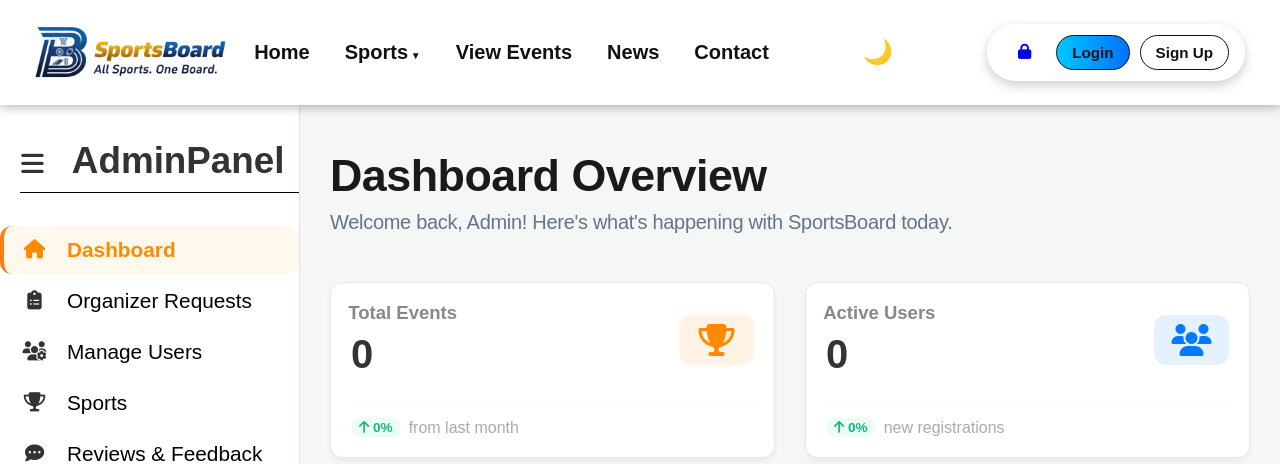
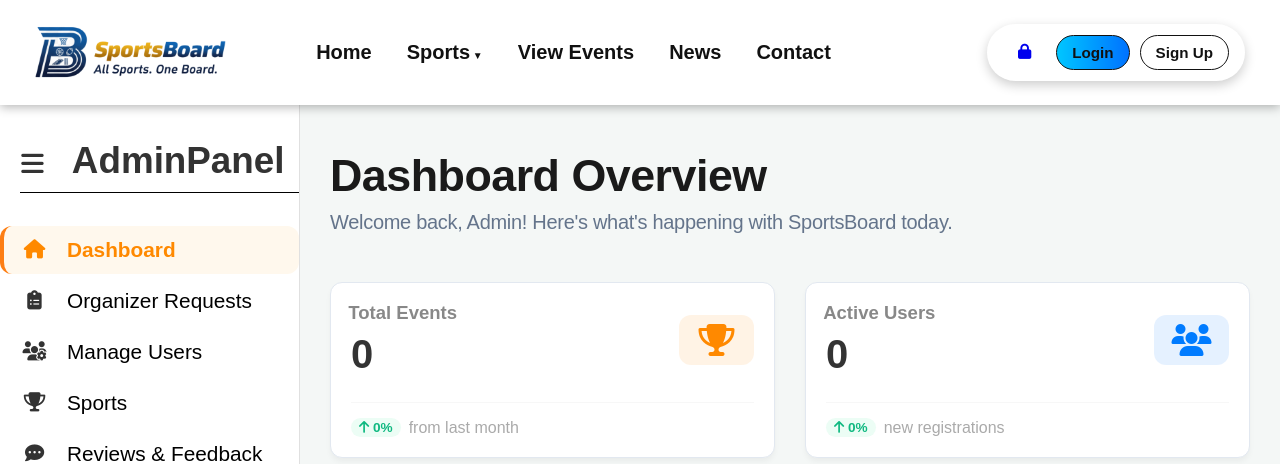
Before and after one commit to AnujaLamichhane/SportsBoard, a Django app: page /admin_panel/dashboard/ in a window 1280 px wide. Shown: the top 464 px of the page. Run offline with Django 5.2, Linux system fonts and the light colour scheme; data that the repository does not hold is empty; some libraries are stand-ins or nearby versions.

Commit message:
toggle option removed

```diff
--- a/homepage/templates/homepage/base.html
+++ b/homepage/templates/homepage/base.html
@@ -62,7 +62,7 @@
                 <!-- <li><a href="/admin_panel">ad</a></li> -->
 
             </ul>
-            <button id="themeToggle">🌙</button>
+<!--            <button id="themeToggle">🌙</button>-->
             <button class="menu-toggle" id="menuToggle">☰</button>
             <!-- USER SECTION (Top Right) -->
             <div class="user-box">
--- a/static/js/buttons.js
+++ b/static/js/buttons.js
@@ -53,26 +53,3 @@ document.addEventListener("DOMContentLoaded", () => {
 
 
 });
-
-document.addEventListener("DOMContentLoaded", function () {
-    const themeToggle = document.getElementById("themeToggle");
-
-    // Load theme from localStorage
-    if (localStorage.getItem("theme") === "dark") {
-        document.body.classList.add("dark-mode");
-        themeToggle.textContent = "☀️";
-    }
-
-    themeToggle.addEventListener("click", () => {
-        document.body.classList.toggle("dark-mode");
-
-        // Swap button icon
-        if (document.body.classList.contains("dark-mode")) {
-            themeToggle.textContent = "☀️"; // light icon
-            localStorage.setItem("theme", "dark");
-        } else {
-            themeToggle.textContent = "🌙"; // dark icon
-            localStorage.setItem("theme", "light");
-        }
-    });
-});
```
